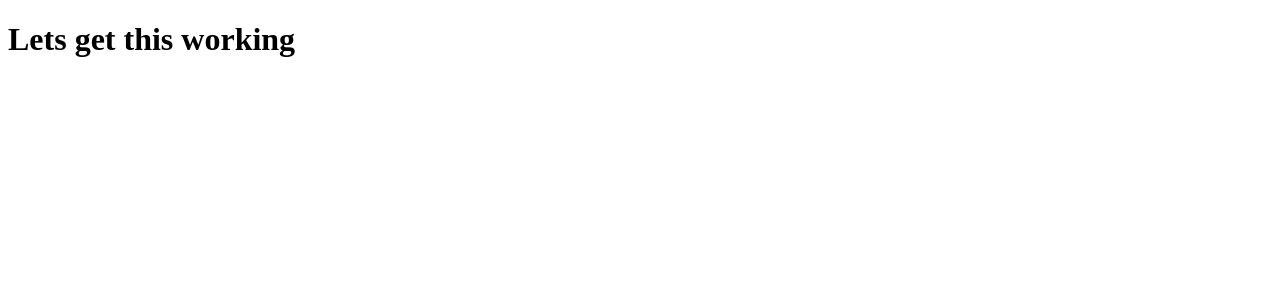
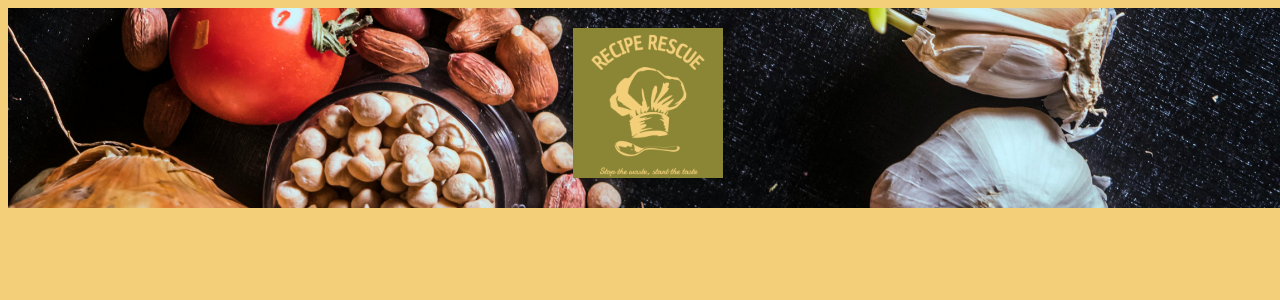
Before and after one commit to devildex91/recipe-rescue, a React (Vite) app in the folder recipe-rescue/: page / in a window 1280 px wide. Shown: the top 300 px of the page. Built offline with nearby package versions, Linux system fonts and the light colour scheme.

Commit message:
navbar section and title added as well as logo and background image

```diff
--- a/recipe-rescue/src/App.css
+++ b/recipe-rescue/src/App.css
@@ -0,0 +1,36 @@
+
+
+
+
+
+/*navbar styles */
+ nav{
+  display:flex;
+  width:100vw;
+  height:200px;
+  background-image:url("./assets/images/title-img.jpg");
+ background-size:cover;
+ background-repeat: no-repeat;
+ background-position: center;
+
+justify-content: center;
+
+
+
+}
+nav h1{
+  background-color:transparent;
+  text-align: center;
+  width:100%;
+  color:#F3CF7A;
+
+
+}
+
+#logo{
+  width:150px;
+  height:150px;
+ background-color:transparent;
+
+
+}
--- a/recipe-rescue/src/App.jsx
+++ b/recipe-rescue/src/App.jsx
@@ -1,13 +1,14 @@
 import { useState } from 'react'
 
 import './App.css'
+import Navbar from  "./components/Navbar"
 
 function App() {
   const [count, setCount] = useState(0)
 
   return (
     <>
-     <h1>Lets get this working</h1>
+    <Navbar />
     </>
   )
 }
--- /dev/null
+++ b/recipe-rescue/src/components/Navbar.jsx
@@ -0,0 +1,15 @@
+import logo from "../assets/images/recipe-rescue-logo.png"
+
+export default function Navbar(){
+
+return (
+<nav>
+
+
+    <h1><img id="logo" src={logo}/></h1>
+
+</nav>
+
+)
+
+}
--- a/recipe-rescue/src/index.css
+++ b/recipe-rescue/src/index.css
@@ -0,0 +1,6 @@
+
+
+* {
+  background-color:
+  #F3CF7A;
+}
```
Also changed, not shown: recipe-rescue/src/assets/images/recipe-rescue-logo.png (added), recipe-rescue/src/assets/images/title-img.jpg (added).
